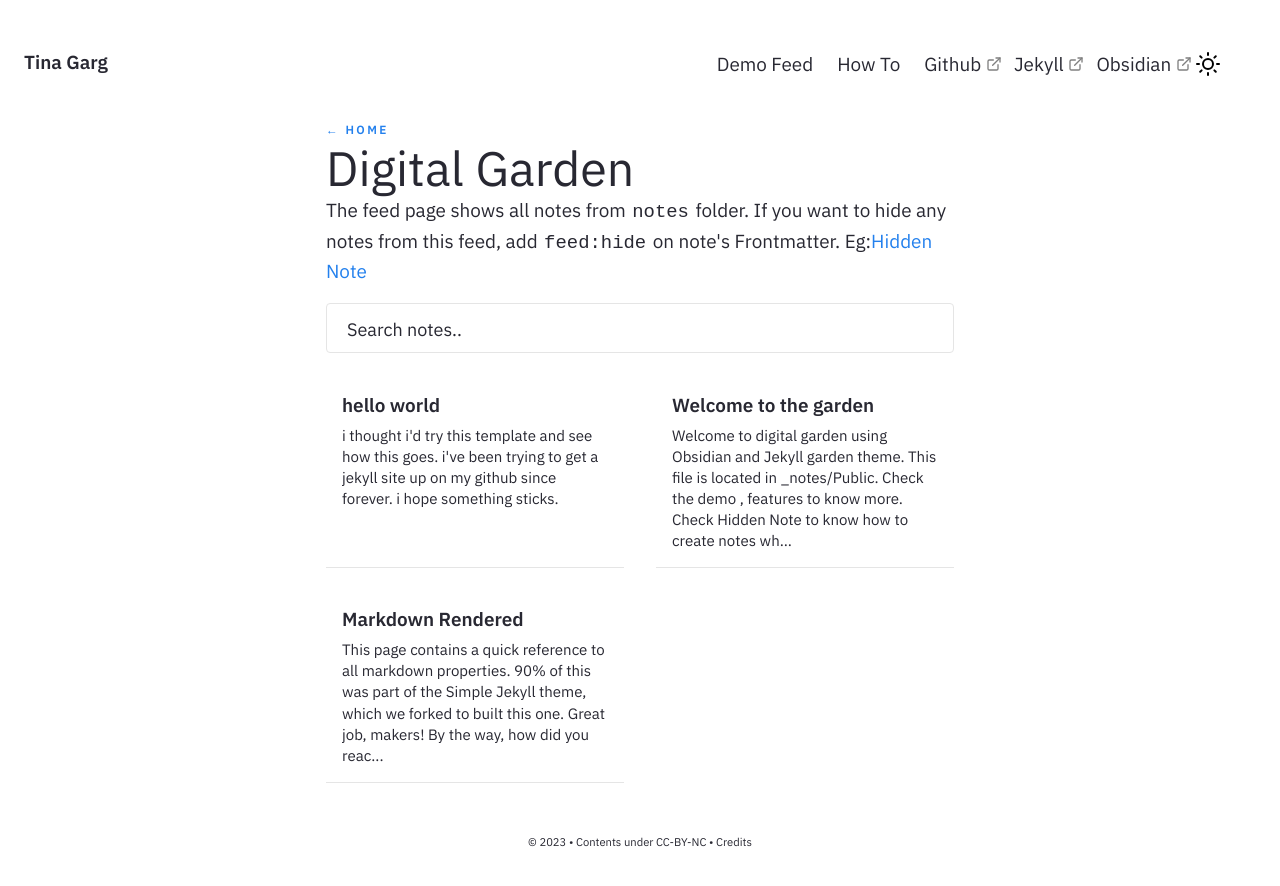
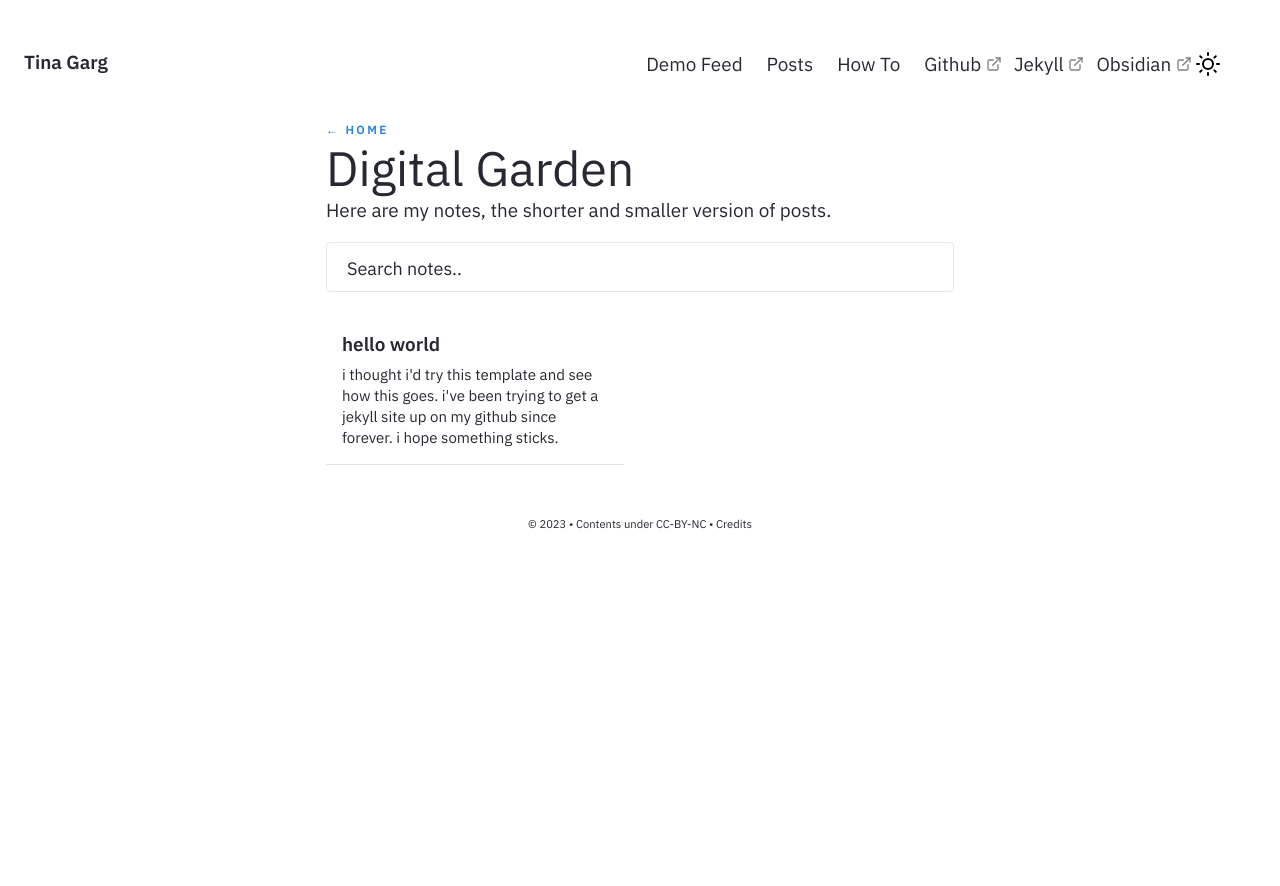
Before and after one commit to TinyTechieT/TinyTechieT.github.io, a Jekyll site: the page built from pages/notes.md, in a window 1280 px wide. Shown: the top 886 px of the page. Built offline with Jekyll 4.4.1, drawn with Linux system fonts in a browser that asks for light colours.

Commit message:
made changes
added nav button, changed visibility and added descriptions

```diff
--- a/_includes/Nav.html
+++ b/_includes/Nav.html
@@ -56,6 +56,9 @@
         <a href="{{'/notes' | relative_url}}" class="navbar-item">
           Demo Feed
         </a>
+        <a href="{{'/posts' | relative_url}}" class="navbar-item">
+          Posts
+        </a>
         <a href="../post/how-to" class="navbar-item">
           How To
         </a>
--- a/pages/notes.md
+++ b/pages/notes.md
@@ -5,4 +5,6 @@ feedformat: card
 title: Digital Garden
 ---
 
-The feed page shows all notes from `notes` folder. If you want to hide any notes from this feed, add `feed:hide` on note's Frontmatter. Eg:[[Hidden Note]]
+Here are my notes, the shorter and smaller version of posts.
+
+<!-- The feed page shows all notes from `notes` folder. If you want to hide any notes from this feed, add `feed:hide` on note's Frontmatter. Eg:[[Hidden Note]] -->
```
Also changed, not shown: _notes/Public/Markdown Rendered.md (+1 -1 lines), _notes/Public/Welcome to the garden.md (+1 -1 lines), pages/index.md (+2 -0 lines), pages/posts.md (+2 -0 lines).
